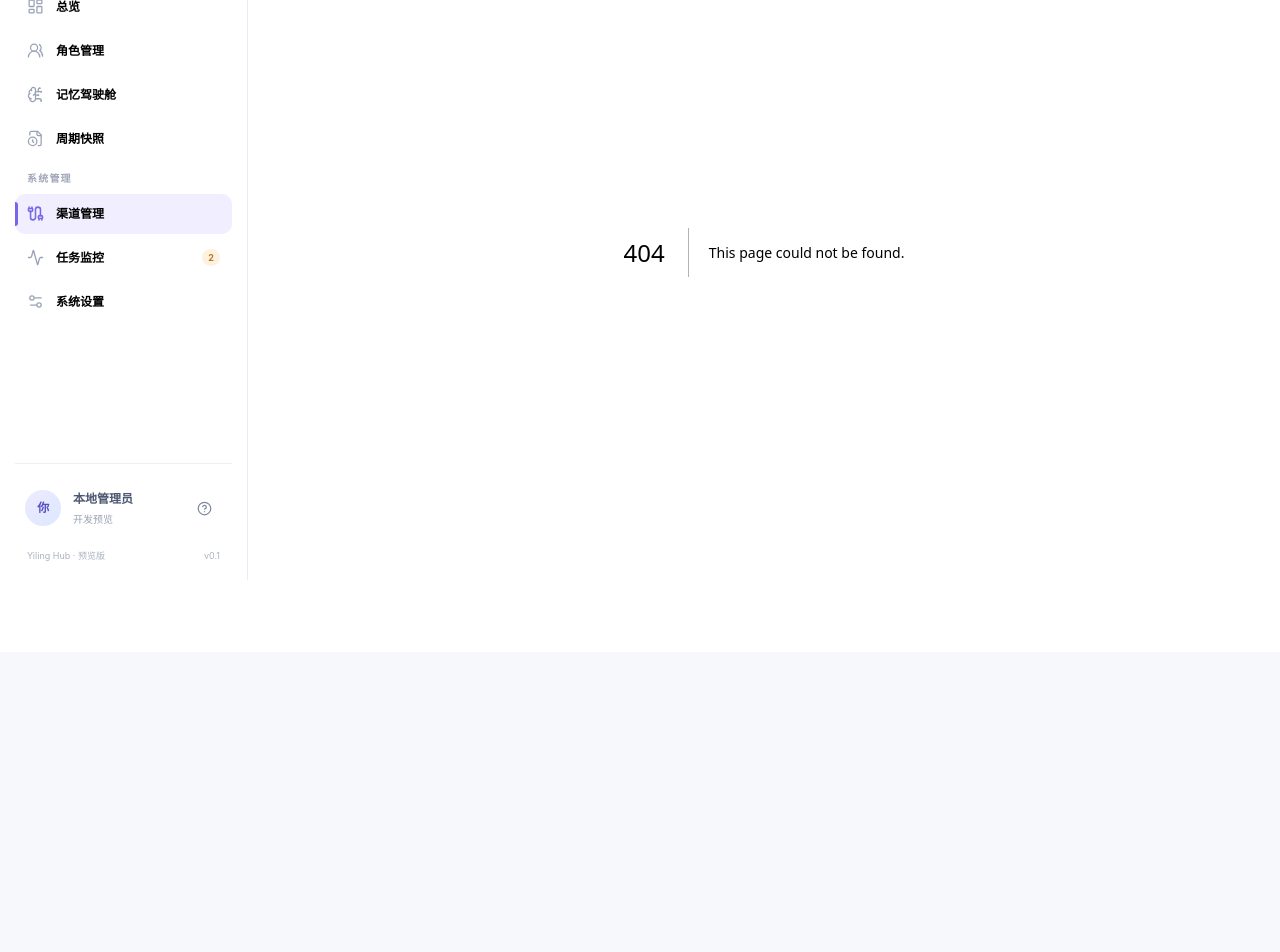
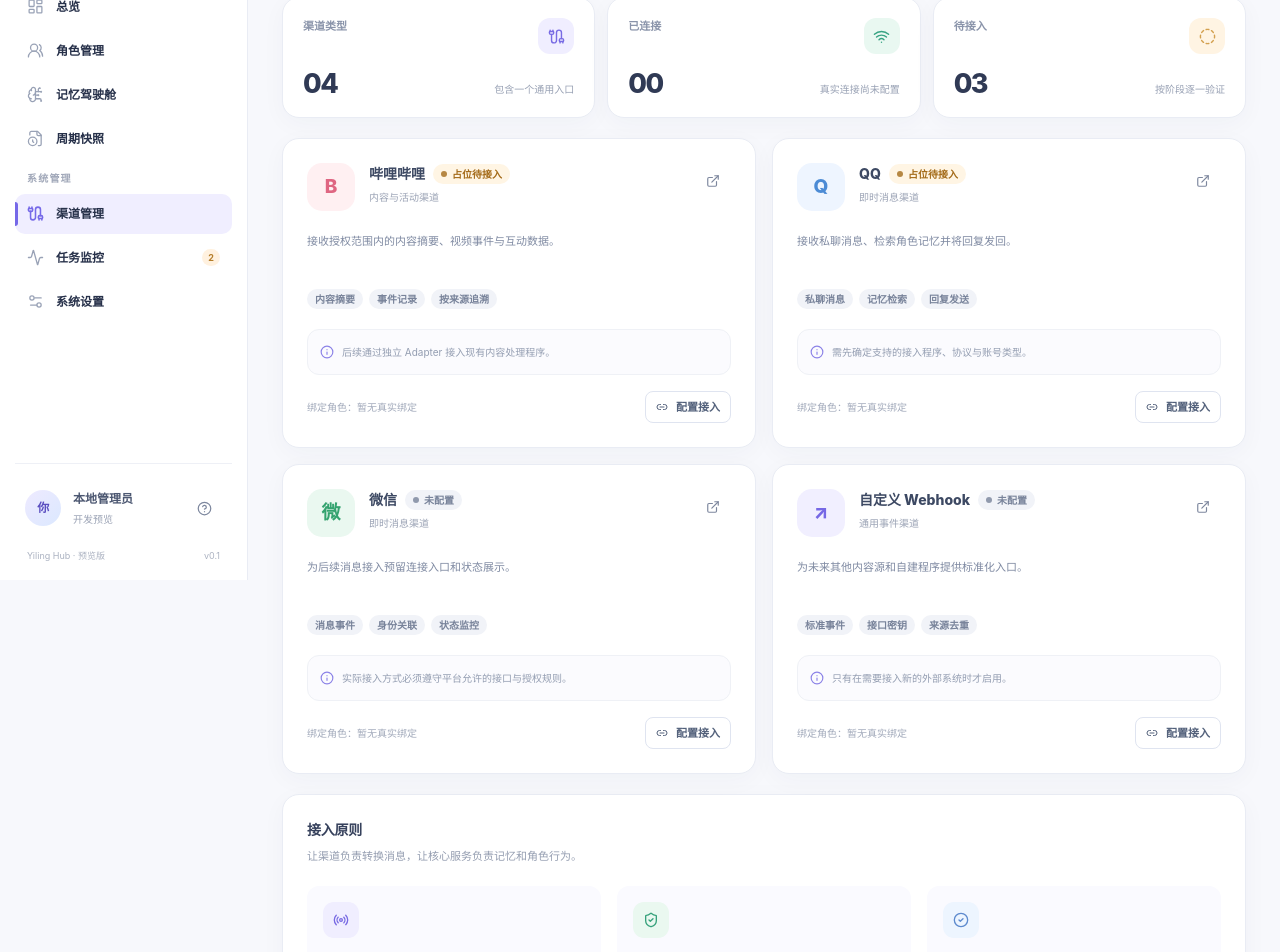
Before and after one commit to is0612/yiling-hub, a Next.js app: page /channels in a window 1280 px wide. Before the commit this address had no page. Shown: the part 220-1172 px from the top of the page. Before the commit the page ends 872 px from the top, so only its background shows below. Built offline with nearby package versions, Linux system fonts and the light colour scheme.

Commit message:
阶段一：实现渠道管理占位页面

```diff
--- /dev/null
+++ b/src/app/channels/page.tsx
@@ -0,0 +1,66 @@
+"use client";
+
+import { useState } from "react";
+import { ArrowUpRight, Cable, CheckCircle2, CircleDashed, ExternalLink, Info, Link2, MessageCircle, Radio, ShieldCheck, Tv2, Unplug, Wifi, X } from "lucide-react";
+import { Badge, DemoLabel, PageHeader, SectionTitle, StatCard } from "@/components/ui";
+
+const initialChannels = [
+  { id: "bilibili", name: "哔哩哔哩", short: "B", kind: "内容与活动渠道", description: "接收授权范围内的内容摘要、视频事件与互动数据。", tone: "bg-[#fff0f2] text-[#df6682]", state: "占位待接入", stateTone: "amber" as const, features: ["内容摘要", "事件记录", "按来源追溯"], detail: "后续通过独立 Adapter 接入现有内容处理程序。" },
+  { id: "qq", name: "QQ", short: "Q", kind: "即时消息渠道", description: "接收私聊消息、检索角色记忆并将回复发回。", tone: "bg-[#eef5ff] text-[#4c8bd5]", state: "占位待接入", stateTone: "amber" as const, features: ["私聊消息", "记忆检索", "回复发送"], detail: "需先确定支持的接入程序、协议与账号类型。" },
+  { id: "wechat", name: "微信", short: "微", kind: "即时消息渠道", description: "为后续消息接入预留连接入口和状态展示。", tone: "bg-[#eaf8f0] text-[#34a36f]", state: "未配置", stateTone: "gray" as const, features: ["消息事件", "身份关联", "状态监控"], detail: "实际接入方式必须遵守平台允许的接口与授权规则。" },
+  { id: "webhook", name: "自定义 Webhook", short: "↗", kind: "通用事件渠道", description: "为未来其他内容源和自建程序提供标准化入口。", tone: "bg-[#f1efff] text-[#7668e5]", state: "未配置", stateTone: "gray" as const, features: ["标准事件", "接口密钥", "来源去重"], detail: "只有在需要接入新的外部系统时才启用。" },
+];
+
+export default function ChannelsPage() {
+  const [channels, setChannels] = useState(initialChannels);
+  const [toast, setToast] = useState("");
+  function notify(text: string) { setToast(text); window.setTimeout(() => setToast(""), 4000); }
+
+  return (
+    <div className="page-wrap">
+      <PageHeader eyebrow="系统管理 / 渠道管理" title="连接你的角色世界" description="渠道负责接入外部平台；角色与记忆逻辑保持独立，不会因为新增平台而重写核心系统。" actions={<><DemoLabel /><button className="btn btn-primary" onClick={() => notify("连接向导将在真实渠道适配器实现后开放。")}><Cable size={14} /> 添加连接</button></>} />
+
+      <div className="grid grid-cols-1 gap-3 sm:grid-cols-3">
+        <StatCard label="渠道类型" value="04" note="包含一个通用入口" icon={<Cable size={17} />} tone="purple" />
+        <StatCard label="已连接" value="00" note="真实连接尚未配置" icon={<Wifi size={17} />} tone="green" />
+        <StatCard label="待接入" value="03" note="按阶段逐一验证" icon={<CircleDashed size={17} />} tone="amber" />
+      </div>
+
+      <div className="mt-5 grid grid-cols-1 gap-4 md:grid-cols-2">
+        {channels.map((channel) => (
+          <article key={channel.id} className="surface surface-hover p-5 sm:p-6">
+            <div className="flex items-start gap-3.5">
+              <div className={`flex h-12 w-12 shrink-0 items-center justify-center rounded-[15px] text-[19px] font-extrabold ${channel.tone}`}>{channel.short}</div>
+              <div className="min-w-0 flex-1">
+                <div className="flex flex-wrap items-center gap-2"><h2 className="text-[14px] font-extrabold text-[#3d4963]">{channel.name}</h2><Badge tone={channel.stateTone} dot>{channel.state}</Badge></div>
+                <p className="mt-1.5 text-[10px] text-[#9ba3b5]">{channel.kind}</p>
+              </div>
+              <button className="icon-btn h-8 w-8" title="查看接入说明" onClick={() => notify(channel.detail)}><ExternalLink size={14} /></button>
+            </div>
+            <p className="mt-5 min-h-[42px] text-[11px] leading-5 text-[#7f8aa2]">{channel.description}</p>
+            <div className="mt-4 flex flex-wrap gap-1.5">{channel.features.map((feature) => <Badge key={feature} tone="gray">{feature}</Badge>)}</div>
+            <div className="mt-5 flex items-center gap-2 rounded-xl border border-[#eff1f6] bg-[#fbfbfe] p-3">
+              <Info size={14} className="shrink-0 text-[#8b82e7]" />
+              <span className="text-[10px] leading-5 text-[#939db1]">{channel.detail}</span>
+            </div>
+            <div className="mt-4 flex items-center justify-between gap-2">
+              <span className="text-[10px] text-[#a2aabb]">绑定角色：暂无真实绑定</span>
+              <button className="btn btn-sm" onClick={() => notify(`${channel.name} 当前仅为界面占位，未创建真实连接。`)}><Link2 size={12} /> 配置接入</button>
+            </div>
+          </article>
+        ))}
+      </div>
+
+      <section className="surface mt-5 p-5 sm:p-6">
+        <SectionTitle title="接入原则" description="让渠道负责转换消息，让核心服务负责记忆和角色行为。" />
+        <div className="mt-5 grid grid-cols-1 gap-4 md:grid-cols-3">
+          <div className="rounded-xl bg-[#fafaff] p-4"><div className="flex h-9 w-9 items-center justify-center rounded-[11px] bg-[#f0eeff] text-[#7769e3]"><Radio size={16} /></div><h3 className="mt-3 text-[11px] font-bold text-[#56617b]">统一事件格式</h3><p className="mt-1.5 text-[10px] leading-5 text-[#98a1b4]">不同渠道消息先转换成统一结构，再进入记忆服务。</p></div>
+          <div className="rounded-xl bg-[#fafaff] p-4"><div className="flex h-9 w-9 items-center justify-center rounded-[11px] bg-[#eaf8f0] text-[#36a17b]"><ShieldCheck size={16} /></div><h3 className="mt-3 text-[11px] font-bold text-[#56617b]">凭据与授权</h3><p className="mt-1.5 text-[10px] leading-5 text-[#98a1b4]">平台权限、连接凭据与用户身份都需要显式管理。</p></div>
+          <div className="rounded-xl bg-[#fafaff] p-4"><div className="flex h-9 w-9 items-center justify-center rounded-[11px] bg-[#edf5ff] text-[#5d8ace]"><CheckCircle2 size={16} /></div><h3 className="mt-3 text-[11px] font-bold text-[#56617b]">逐个渠道验收</h3><p className="mt-1.5 text-[10px] leading-5 text-[#98a1b4]">先跑通一个真实渠道，再复用相同的角色和记忆能力。</p></div>
+        </div>
+      </section>
+
+      {toast && <div role="status" className="fixed bottom-5 right-5 z-50 max-w-[360px] rounded-xl border border-[#e7e4ff] bg-white px-4 py-3 text-[12px] leading-5 text-[#6257be] shadow-xl">{toast}</div>}
+    </div>
+  );
+}
```
